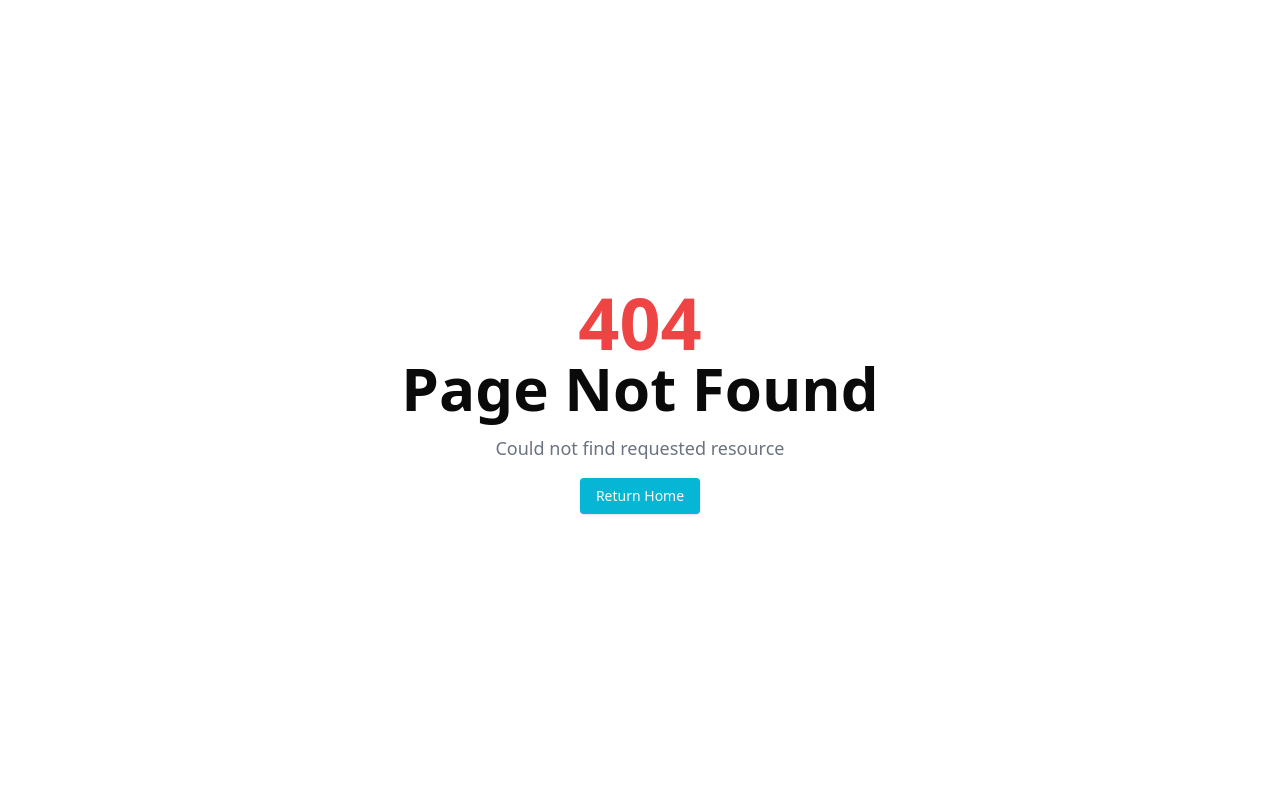
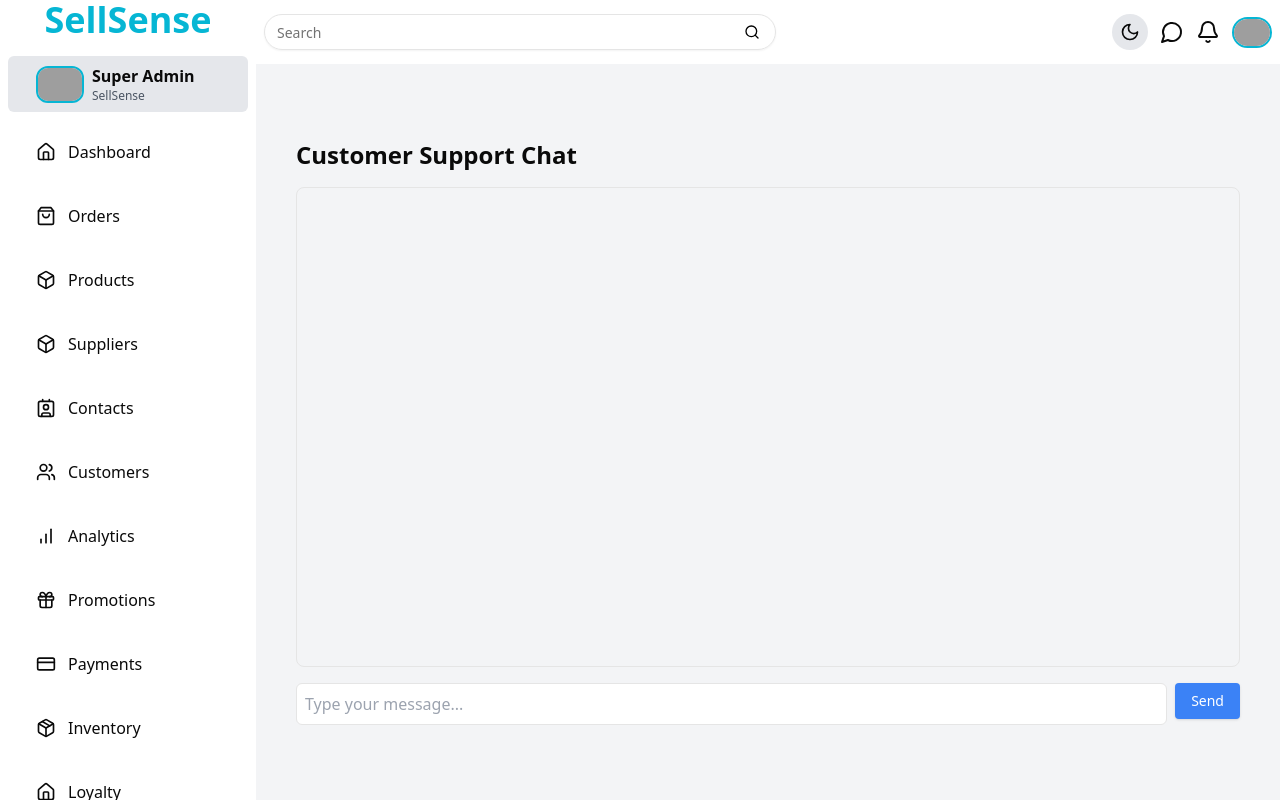
Before and after one commit to xyryc/sellsense-crm, a Next.js app: page /customer-support in a window 1280 px wide. Before the commit this address had no page. Built offline with nearby package versions, Linux system fonts and the light colour scheme; grey boxes are pictures that could not be loaded.

Commit message:
implemented gemini api for customer support

```diff
--- /dev/null
+++ b/src/app/(root)/customer-support/page.tsx
@@ -0,0 +1,12 @@
+import ChatBox from '../../../components/ChatBox';
+
+const CustomerSupport = () => {
+  return (
+    <div className="flex flex-col h-full justify-center p-4">
+      <h1 className="text-2xl font-semibold mb-4">Customer Support Chat</h1>
+      <ChatBox />
+    </div>
+  );
+};
+
+export default CustomerSupport;
--- /dev/null
+++ b/src/app/api/chat/route.ts
@@ -0,0 +1,101 @@
+import { NextRequest, NextResponse } from 'next/server';
+
+// List of routes/features in the SellSense CRM
+const crmRoutes = [
+  "dashboard",
+  "orders",
+  "products",
+  "suppliers",
+  "contacts",
+  "analytics",
+  "referral",
+  "sales report",
+  "customer management",
+  "analytics",
+  "invoice",
+  "payment",
+  "settings",
+  "CRM features",
+  "user management",
+  "support",
+  "profile"
+];
+
+export async function POST(req: NextRequest) {
+  try {
+    const { message } = await req.json();
+    console.log('Received message:', message); // Debugging
+
+    if (!message) {
+      return NextResponse.json({ error: 'Message is required' }, { status: 400 });
+    }
+
+    // Include context of available routes/features in the message to improve classification
+    const routesContext = crmRoutes.join(', '); // Join all routes/features as a string
+
+    // Send a request to Gemini asking it to classify if the message is relevant to CRM support
+    console.log('Sending request to Gemini API...');
+    const geminiResponse = await fetch(
+      `https://generativelanguage.googleapis.com/v1beta/models/gemini-2.0-flash:generateContent?key=${process.env.GEMINI_API_KEY}`,
+      {
+        method: 'POST',
+        headers: { 'Content-Type': 'application/json' },
+        body: JSON.stringify({
+          contents: [{
+            parts: [{
+              text: `The following routes/features exist in this CRM system: ${routesContext}.
+                     Is the following message related to one of these routes/features? "${message}".
+                     Respond with "Relevant" or "Irrelevant".`
+            }]
+          }],
+        }),
+      }
+    );
+
+    const data = await geminiResponse.json();
+    console.log('Gemini API response:', data); // Debugging
+
+    if (data.error) {
+      console.error('Gemini API Error:', data.error);
+      return NextResponse.json({ error: data.error.message }, { status: 500 });
+    }
+
+    const geminiMessage = data.candidates && data.candidates.length > 0
+      ? data.candidates[0].content.parts[0].text.trim()
+      : '';
+
+    if (geminiMessage.toLowerCase() === 'irrelevant') {
+      return NextResponse.json({
+        message: "Sorry, I am a support chatbot for this site. Please ask relevant questions about SellSense CRM."
+      });
+    }
+
+    // If relevant, send the original message to Gemini for further processing
+    const crmResponse = await fetch(
+      `https://generativelanguage.googleapis.com/v1beta/models/gemini-2.0-flash:generateContent?key=${process.env.GEMINI_API_KEY}`,
+      {
+        method: 'POST',
+        headers: { 'Content-Type': 'application/json' },
+        body: JSON.stringify({
+          contents: [{ parts: [{ text: message }] }],
+        }),
+      }
+    );
+
+    const crmData = await crmResponse.json();
+    if (crmData.error) {
+      console.error('Gemini API Error:', crmData.error);
+      return NextResponse.json({ error: crmData.error.message }, { status: 500 });
+    }
+
+    if (crmData.candidates && crmData.candidates.length > 0) {
+      return NextResponse.json({ message: crmData.candidates[0].content.parts[0].text });
+    } else {
+      return NextResponse.json({ error: 'No response from Gemini' }, { status: 500 });
+    }
+
+  } catch (error) {
+    console.error('Internal Server Error:', error);
+    return NextResponse.json({ error: 'Internal Server Error' }, { status: 500 });
+  }
+}
--- a/src/app/layout.tsx
+++ b/src/app/layout.tsx
@@ -1,7 +1,6 @@
 import type { Metadata } from "next";
 import localFont from "next/font/local";
 import "./globals.css";
-import { Toaster } from "react-hot-toast";
 
 const geistSans = localFont({
   src: "./fonts/GeistVF.woff",
--- /dev/null
+++ b/src/components/ChatBox.tsx
@@ -0,0 +1,85 @@
+"use client";
+import { useState } from 'react';
+import { Button } from './ui/button';
+
+const ChatBox = () => {
+  const [message, setMessage] = useState('');
+  const [chatHistory, setChatHistory] = useState<{ sender: string; text: string }[]>([]);
+  const [loading, setLoading] = useState(false);
+
+  const sendMessage = async () => {
+    if (!message.trim()) return;
+
+    const newChatHistory = [...chatHistory, { sender: 'You', text: message }];
+    setChatHistory(newChatHistory);
+    setMessage('');
+    setLoading(true);
+
+    try {
+      const response = await fetch('/api/chat', {
+        method: 'POST',
+        headers: { 'Content-Type': 'application/json' },
+        body: JSON.stringify({ message }),
+      });
+
+      const data = await response.json();
+      console.log('API Response:', data); // ✅ Debugging
+
+      if (!response.ok) {
+        throw new Error(data.error || 'Unknown API error');
+      }
+
+      setChatHistory([...newChatHistory, { sender: 'Gemini', text: data.message || 'No response' }]);
+    } catch (error) {
+      console.error('Error sending message:', error); // ✅ Debugging
+      setChatHistory([...newChatHistory, { sender: 'Gemini', text: 'Error fetching response' }]);
+    } finally {
+      setLoading(false);
+    }
+  };
+
+  // Function to handle Enter key press
+  const handleKeyDown = (e: React.KeyboardEvent<HTMLInputElement>) => {
+    if (e.key === 'Enter' && !loading) {
+      sendMessage();
+    }
+  };
+
+  return (
+    <div className="">
+      {/* Chat Messages */}
+      <div className="flex flex-col gap-3 overflow-auto h-[60vh] p-3 border rounded-lg">
+        {chatHistory.map((chat, index) => (
+          <div
+            key={index}
+            className={`p-2 max-w-[75%] rounded-md ${chat.sender === 'You' ? 'self-end bg-blue-500 text-white' : 'self-start bg-gray-700'}`}
+          >
+            <strong>SellSense:</strong> {chat.text}
+          </div>
+        ))}
+      </div>
+
+      {/* Input Field */}
+      <div className="flex gap-2 mt-4">
+        <input
+          type="text"
+          value={message}
+          onChange={(e) => setMessage(e.target.value)}
+          onKeyDown={handleKeyDown} // Add onKeyDown to listen for Enter key press
+          className="p-2 w-full border rounded-md dark:bg-gray-800"
+          placeholder="Type your message..."
+          disabled={loading}
+        />
+        <Button
+          onClick={sendMessage}
+          className="bg-blue-500 text-white rounded-sm"
+          disabled={loading}
+        >
+          {loading ? '...' : 'Send'}
+        </Button>
+      </div>
+    </div>
+  );
+};
+
+export default ChatBox;
--- a/src/components/OverallStatsChart.tsx
+++ b/src/components/OverallStatsChart.tsx
@@ -38,7 +38,7 @@ const OverallStatsChart = () => {
     }, [])
 
     // total price from orders
-    const totalPrice = totalOrders.reduce((sum, order) => sum + (order.totalPrice || 0), 0);
+    const totalPrice = totalOrders?.reduce((sum, order) => sum + (order.totalPrice || 0), 0);
 
     // data for the chart
     const chartData = [
--- a/src/components/Sidebar.tsx
+++ b/src/components/Sidebar.tsx
@@ -32,6 +32,7 @@ const routes = [
   { name: "Inventory", path: "/inventory", icon: <Package size={20} /> },
   { name: "Loyalty", path: "/loyalty", icon: <Home size={20} /> },
   { name: "Referral", path: "/referral", icon: <Home size={20} /> },
+  { name: "Customer Support", path: "/customer-support", icon: <Home size={20} /> },
   { name: "Settings", path: "/settings", icon: <Settings size={20} /> },
 ];
 
```
